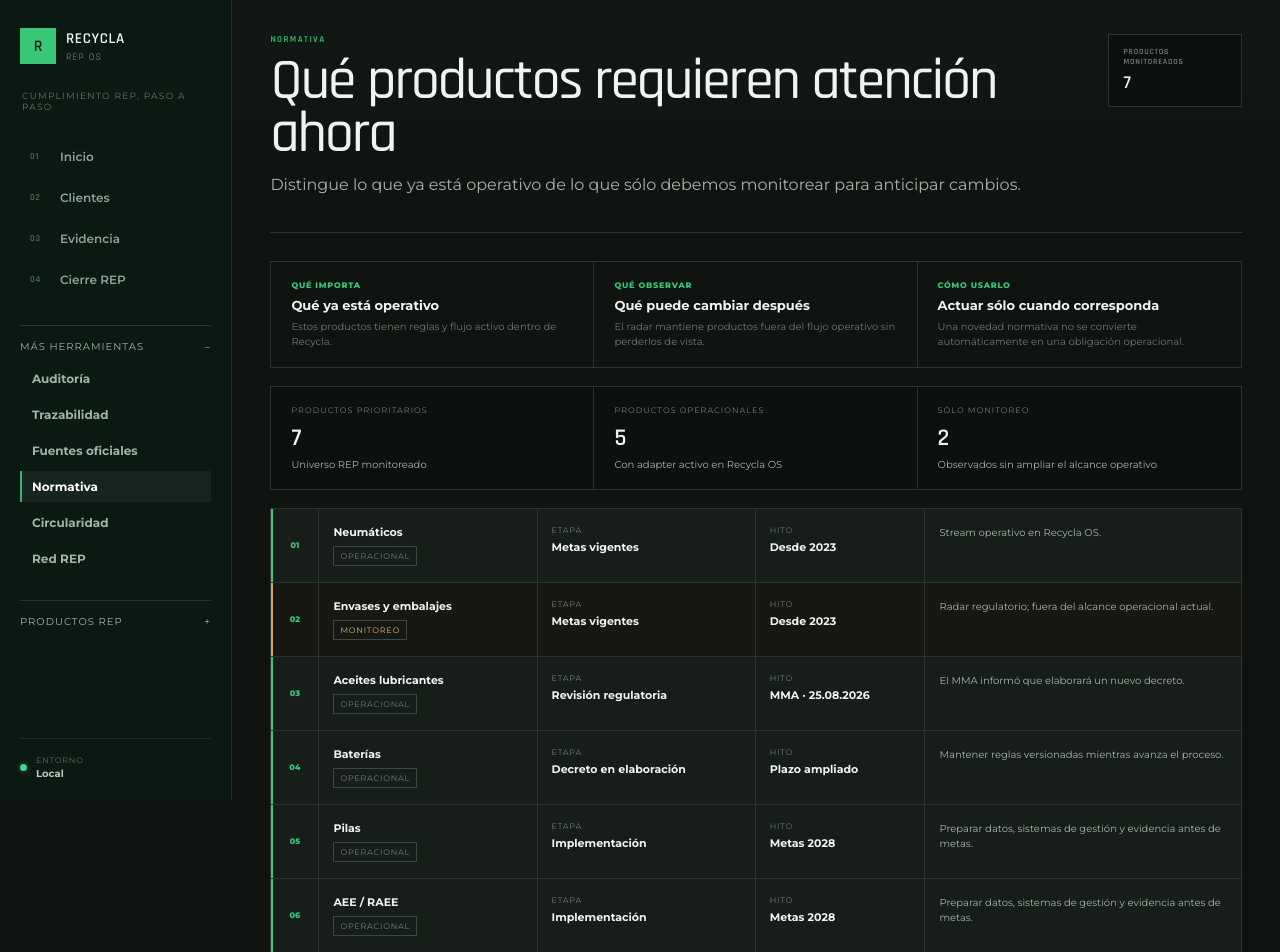
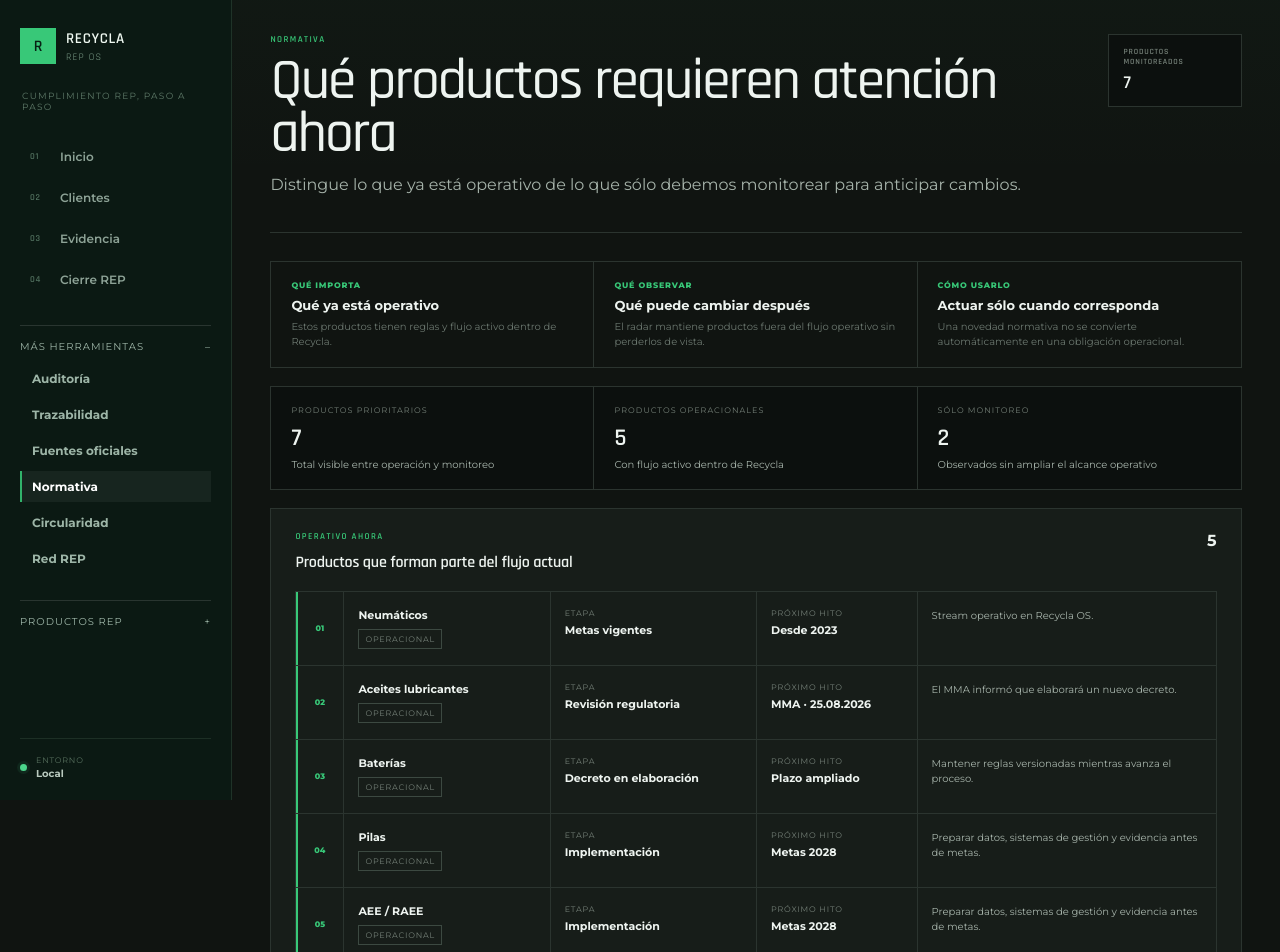
Before and after one commit to traviscomber/recycla, a Next.js app: page /regulatory in a window 1280 px wide. Shown: the top 952 px of the page. Built offline with nearby package versions, Linux system fonts and the light colour scheme.

Commit message:
ui: separate operational regulation from monitoring

```diff
--- a/src/app/regulatory/page.tsx
+++ b/src/app/regulatory/page.tsx
@@ -2,8 +2,10 @@ import { AppShell } from "@/components/app-shell";
 import { repRegulatoryUniverse } from "@/lib/rep";
 
 export default function RegulatoryRadarPage() {
-  const operational = repRegulatoryUniverse.filter((item) => item.operational).length;
-  const radarOnly = repRegulatoryUniverse.length - operational;
+  const operationalProducts = repRegulatoryUniverse.filter((item) => item.operational);
+  const monitoredProducts = repRegulatoryUniverse.filter((item) => !item.operational);
+  const operational = operationalProducts.length;
+  const radarOnly = monitoredProducts.length;
 
   return (
     <AppShell active="/regulatory">
@@ -38,12 +40,12 @@ export default function RegulatoryRadarPage() {
         <article>
           <span>Productos prioritarios</span>
           <strong>{repRegulatoryUniverse.length}</strong>
-          <p>Universo REP monitoreado</p>
+          <p>Total visible entre operación y monitoreo</p>
         </article>
         <article>
           <span>Productos operacionales</span>
           <strong>{operational}</strong>
-          <p>Con adapter activo en Recycla OS</p>
+          <p>Con flujo activo dentro de Recycla</p>
         </article>
         <article>
           <span>Sólo monitoreo</span>
@@ -52,26 +54,59 @@ export default function RegulatoryRadarPage() {
         </article>
       </section>
 
-      <section className="regulatoryMatrix">
-        {repRegulatoryUniverse.map((item, index) => (
-          <article className={item.operational ? "regulatoryRow operational" : "regulatoryRow radarOnly"} key={item.id}>
+      <section className="panel">
+        <div className="panelHead">
+          <div>
+            <p className="eyebrow">Operativo ahora</p>
+            <h3>Productos que forman parte del flujo actual</h3>
+          </div>
+          <b>{operationalProducts.length}</b>
+        </div>
+        <div className="regulatoryMatrix">
+          {operationalProducts.map((item, index) => (
+            <article className="regulatoryRow operational" key={item.id}>
               <span className="regIndex">{String(index + 1).padStart(2, "0")}</span>
               <div className="regProduct">
                 <strong>{item.label}</strong>
-              <span>{item.operational ? "OPERACIONAL" : "MONITOREO"}</span>
+                <span>OPERACIONAL</span>
               </div>
               <div className="regStage">
                 <span>Etapa</span>
                 <strong>{item.stage}</strong>
               </div>
               <div className="regMilestone">
-              <span>Hito</span>
+                <span>Próximo hito</span>
+                <strong>{item.milestone}</strong>
+              </div>
+              <p>{item.note}</p>
+            </article>
+          ))}
+        </div>
+      </section>
+
+      <details className="secondaryDetail">
+        <summary>Ver productos en monitoreo ({monitoredProducts.length})</summary>
+        <section className="regulatoryMatrix">
+          {monitoredProducts.map((item, index) => (
+            <article className="regulatoryRow radarOnly" key={item.id}>
+              <span className="regIndex">{String(index + 1).padStart(2, "0")}</span>
+              <div className="regProduct">
+                <strong>{item.label}</strong>
+                <span>MONITOREO</span>
+              </div>
+              <div className="regStage">
+                <span>Etapa</span>
+                <strong>{item.stage}</strong>
+              </div>
+              <div className="regMilestone">
+                <span>Hito observado</span>
                 <strong>{item.milestone}</strong>
               </div>
               <p>{item.note}</p>
             </article>
           ))}
         </section>
+      </details>
 
       <section className="bottomGrid">
         <article className="panel">
```
Lines whose indentation alone changed are shown as unchanged.
